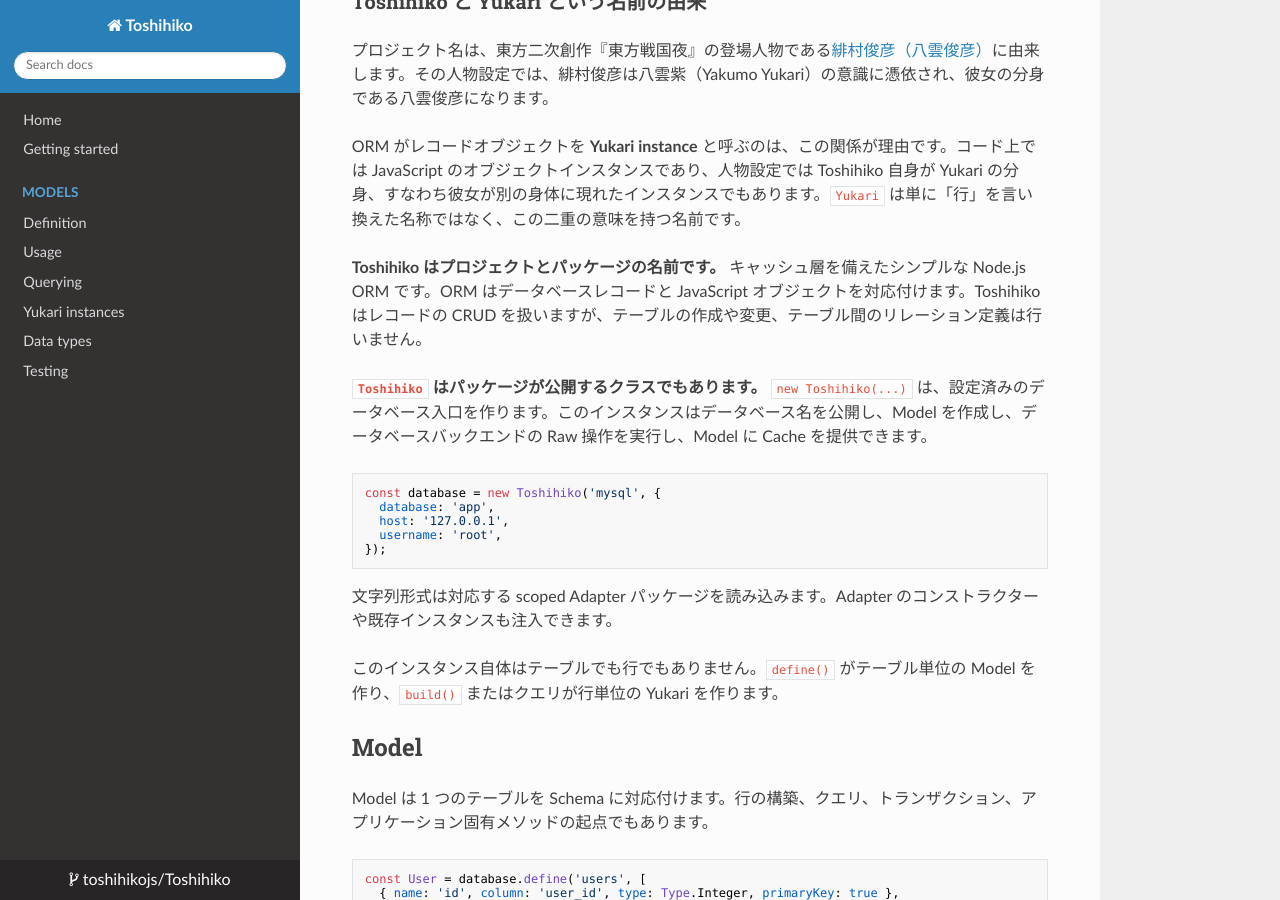
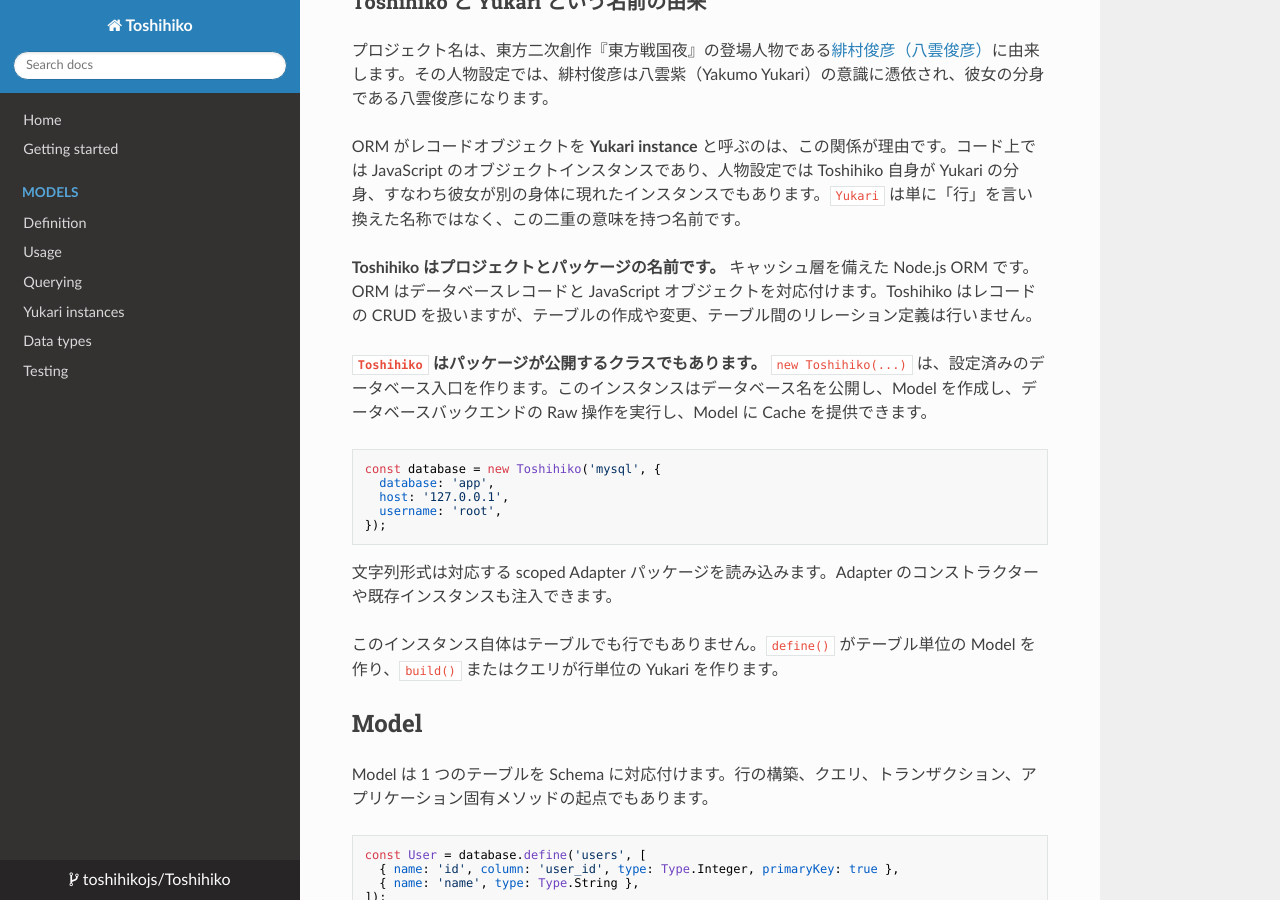
Before and after one commit to toshihikojs/Toshihiko, an MkDocs documentation site: the page built from docs/ja/concepts.md, in a window 1280 px wide and 900 px high, scrolled down 557 px. Built offline with MkDocs 1.6.1, drawn with Linux system fonts in a browser that asks for light colours; nearby versions of some CDN libraries.

```diff
--- a/docs/ja/concepts.md
+++ b/docs/ja/concepts.md
@@ -19,7 +19,7 @@ Toshihiko は、データベース操作をライフサイクルの異なる 4
 
 ORM がレコードオブジェクトを **Yukari instance** と呼ぶのは、この関係が理由です。コード上では JavaScript のオブジェクトインスタンスであり、人物設定では Toshihiko 自身が Yukari の分身、すなわち彼女が別の身体に現れたインスタンスでもあります。`Yukari` は単に「行」を言い換えた名称ではなく、この二重の意味を持つ名前です。
 
-**Toshihiko はプロジェクトとパッケージの名前です。** キャッシュ層を備えたシンプルな Node.js ORM です。ORM はデータベースレコードと JavaScript オブジェクトを対応付けます。Toshihiko はレコードの CRUD を扱いますが、テーブルの作成や変更、テーブル間のリレーション定義は行いません。
+**Toshihiko はプロジェクトとパッケージの名前です。** キャッシュ層を備えた Node.js ORM です。ORM はデータベースレコードと JavaScript オブジェクトを対応付けます。Toshihiko はレコードの CRUD を扱いますが、テーブルの作成や変更、テーブル間のリレーション定義は行いません。
 
 **`Toshihiko` はパッケージが公開するクラスでもあります。** `new Toshihiko(...)` は、設定済みのデータベース入口を作ります。このインスタンスはデータベース名を公開し、Model を作成し、データベースバックエンドの Raw 操作を実行し、Model に Cache を提供できます。
 
```
Also changed, not shown: README.md (+2 -2 lines), docs/concepts.md (+1 -1 lines), docs/index.md (+2 -1 lines), docs/ja/index.md (+2 -1 lines), docs/zh/concepts.md (+1 -1 lines), docs/zh/index.md (+2 -1 lines), 2 other files.
